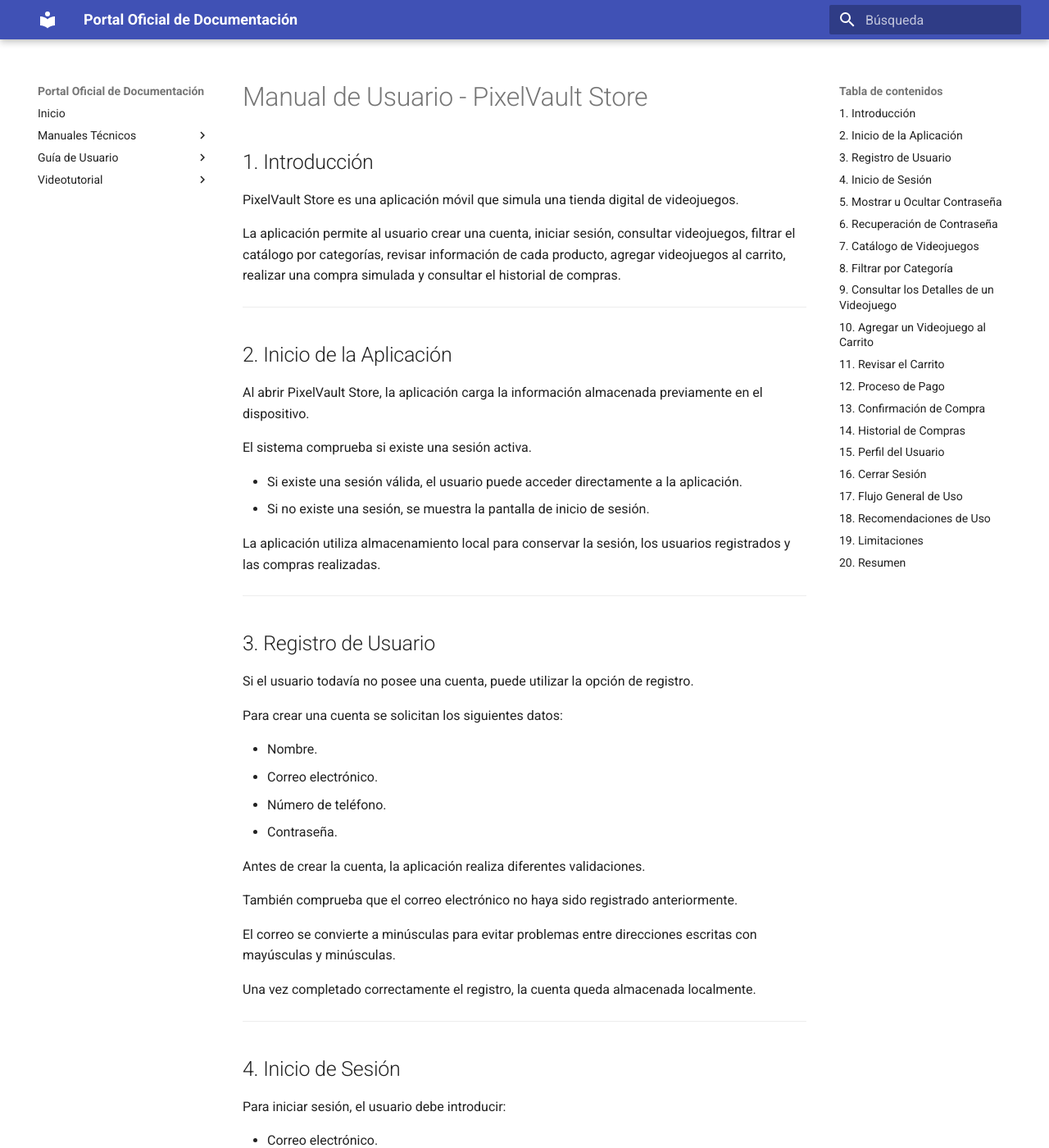
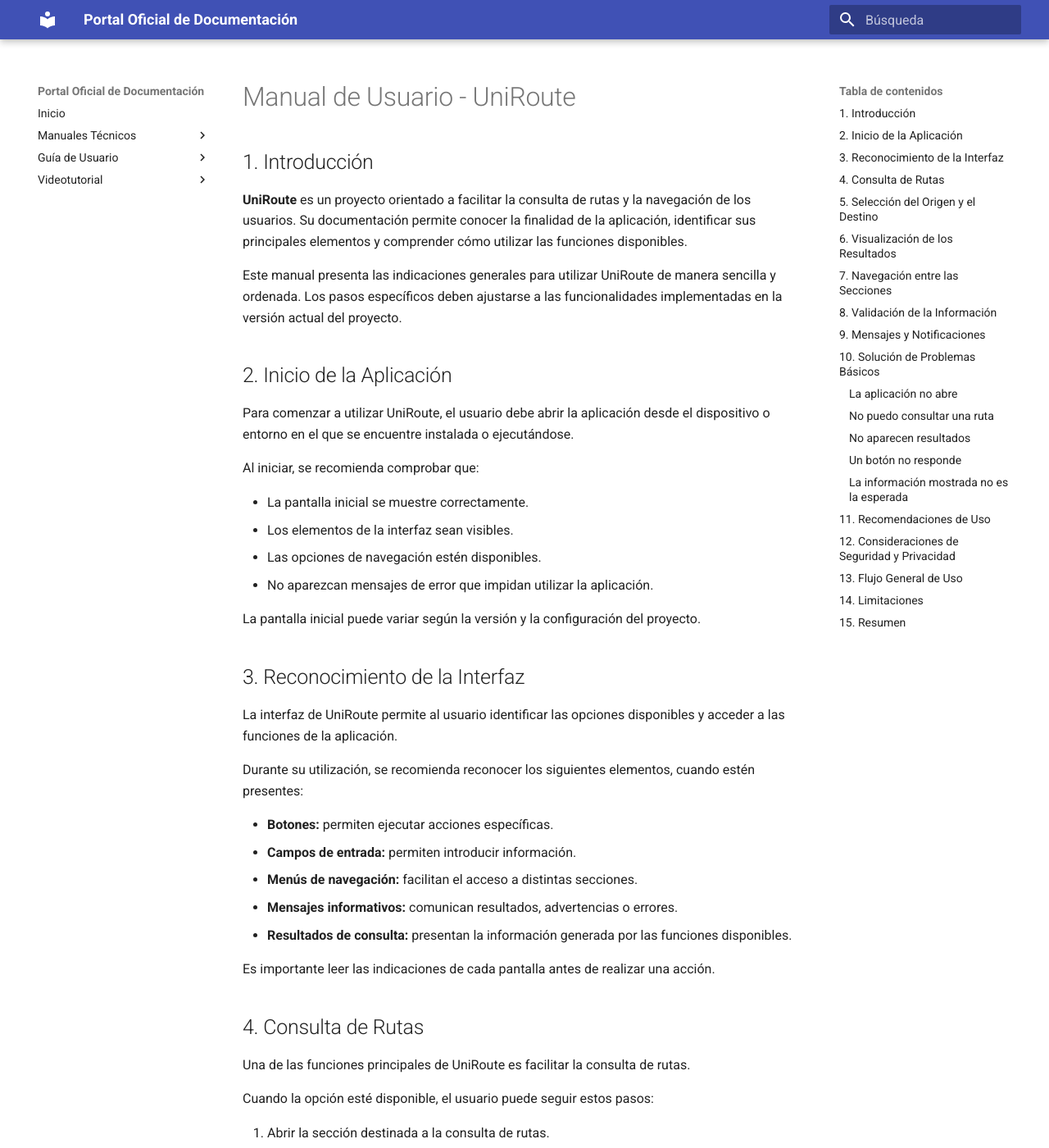
Before and after one commit to meymarroquin2008/Docu_AppMovil_Modulo35, an MkDocs documentation site: the page built from docs/manual_usuario.md, in a window 1280 px wide and 1400 px high. Shown: the whole window at 82% size. Built offline with MkDocs 1.6.1 and Material for MkDocs 9.7.7, drawn with Linux system fonts in a browser that asks for light colours; some of the changed text lies outside the part shown.

Commit message:
docs: adapta manual de usuario a UniRoute

````diff
--- a/docs/manual_usuario.md
+++ b/docs/manual_usuario.md
@@ -1,329 +1,220 @@
-# Manual de Usuario - PixelVault Store
+# Manual de Usuario - UniRoute
 
 ## 1. Introducción
 
-PixelVault Store es una aplicación móvil que simula una tienda digital de videojuegos.
+**UniRoute** es un proyecto orientado a facilitar la consulta de rutas y la navegación de los usuarios. Su documentación permite conocer la finalidad de la aplicación, identificar sus principales elementos y comprender cómo utilizar las funciones disponibles.
 
-La aplicación permite al usuario crear una cuenta, iniciar sesión, consultar videojuegos, filtrar el catálogo por categorías, revisar información de cada producto, agregar videojuegos al carrito, realizar una compra simulada y consultar el historial de compras.
-
----
+Este manual presenta las indicaciones generales para utilizar UniRoute de manera sencilla y ordenada. Los pasos específicos deben ajustarse a las funcionalidades implementadas en la versión actual del proyecto.
 
 ## 2. Inicio de la Aplicación
 
-Al abrir PixelVault Store, la aplicación carga la información almacenada previamente en el dispositivo.
+Para comenzar a utilizar UniRoute, el usuario debe abrir la aplicación desde el dispositivo o entorno en el que se encuentre instalada o ejecutándose.
 
-El sistema comprueba si existe una sesión activa.
+Al iniciar, se recomienda comprobar que:
 
-* Si existe una sesión válida, el usuario puede acceder directamente a la aplicación.
-* Si no existe una sesión, se muestra la pantalla de inicio de sesión.
+- La pantalla inicial se muestre correctamente.
+- Los elementos de la interfaz sean visibles.
+- Las opciones de navegación estén disponibles.
+- No aparezcan mensajes de error que impidan utilizar la aplicación.
 
-La aplicación utiliza almacenamiento local para conservar la sesión, los usuarios registrados y las compras realizadas.
+La pantalla inicial puede variar según la versión y la configuración del proyecto.
 
----
+## 3. Reconocimiento de la Interfaz
 
-## 3. Registro de Usuario
+La interfaz de UniRoute permite al usuario identificar las opciones disponibles y acceder a las funciones de la aplicación.
 
-Si el usuario todavía no posee una cuenta, puede utilizar la opción de registro.
+Durante su utilización, se recomienda reconocer los siguientes elementos, cuando estén presentes:
 
-Para crear una cuenta se solicitan los siguientes datos:
+- **Botones:** permiten ejecutar acciones específicas.
+- **Campos de entrada:** permiten introducir información.
+- **Menús de navegación:** facilitan el acceso a distintas secciones.
+- **Mensajes informativos:** comunican resultados, advertencias o errores.
+- **Resultados de consulta:** presentan la información generada por las funciones disponibles.
 
-* Nombre.
-* Correo electrónico.
-* Número de teléfono.
-* Contraseña.
+Es importante leer las indicaciones de cada pantalla antes de realizar una acción.
 
-Antes de crear la cuenta, la aplicación realiza diferentes validaciones.
+## 4. Consulta de Rutas
 
-También comprueba que el correo electrónico no haya sido registrado anteriormente.
+Una de las funciones principales de UniRoute es facilitar la consulta de rutas.
 
-El correo se convierte a minúsculas para evitar problemas entre direcciones escritas con mayúsculas y minúsculas.
+Cuando la opción esté disponible, el usuario puede seguir estos pasos:
 
-Una vez completado correctamente el registro, la cuenta queda almacenada localmente.
+1. Abrir la sección destinada a la consulta de rutas.
+2. Identificar el campo correspondiente al punto de origen.
+3. Introducir o seleccionar el lugar desde donde desea comenzar.
+4. Identificar el campo correspondiente al destino.
+5. Introducir o seleccionar el lugar al que desea llegar.
+6. Revisar que la información ingresada sea correcta.
+7. Ejecutar la consulta mediante el botón correspondiente.
+8. Esperar a que la aplicación procese la solicitud.
+9. Revisar los resultados que se muestren en pantalla.
 
----
+Las opciones de búsqueda y la forma de seleccionar los lugares dependen de la implementación de UniRoute.
 
-## 4. Inicio de Sesión
+## 5. Selección del Origen y el Destino
 
-Para iniciar sesión, el usuario debe introducir:
+Para consultar una ruta, es necesario identificar los lugares que se desean utilizar como origen y destino, si esta función está disponible.
 
-* Correo electrónico.
-* Contraseña.
+Se recomienda:
 
-La aplicación comprueba que las credenciales coincidan con una cuenta registrada.
+- Introducir correctamente el nombre del lugar.
+- Revisar que el origen corresponda al punto de partida deseado.
+- Comprobar que el destino sea el lugar al que se desea llegar.
+- Corregir los datos si se detecta algún error.
+- Seguir las indicaciones de la aplicación cuando no se encuentre un lugar.
 
-Si los datos son correctos:
+Una selección incorrecta puede producir resultados diferentes de los esperados.
 
-1. Se identifica al usuario.
-2. Se guarda la sesión.
-3. Se establece el usuario como conectado.
-4. Se recuperan sus datos.
-5. Se muestra la pantalla principal.
+## 6. Visualización de los Resultados
 
-Si los datos son incorrectos, la aplicación muestra un mensaje indicando que las credenciales no son válidas.
+Después de realizar una consulta, el usuario debe revisar la información presentada por la aplicación.
 
----
+Según las funciones implementadas, los resultados podrían incluir información sobre la ruta solicitada, indicaciones del recorrido u otros datos relacionados con la consulta.
 
-## 5. Mostrar u Ocultar Contraseña
+Para interpretar los resultados correctamente:
 
-Los campos de contraseña cuentan con una opción para mostrar u ocultar el contenido.
+1. Leer la información que aparece en pantalla.
+2. Comprobar que corresponda al origen y destino seleccionados.
+3. Revisar las indicaciones disponibles.
+4. Identificar cualquier mensaje informativo o advertencia.
+5. Realizar una nueva consulta si los resultados no corresponden a lo esperado.
 
-El usuario puede presionar el icono del ojo para cambiar entre:
+No todas las versiones de UniRoute necesariamente ofrecen las mismas opciones de visualización.
 
-* Contraseña oculta.
-* Contraseña visible.
+## 7. Navegación entre las Secciones
 
-Esta función está disponible durante el inicio de sesión y utiliza iconos de Ionicons.
+Si la aplicación cuenta con varias pantallas o secciones, el usuario puede utilizar los elementos de navegación para acceder a ellas.
 
----
+Para desplazarse correctamente:
 
-## 6. Recuperación de Contraseña
+1. Identificar el menú o los botones disponibles.
+2. Seleccionar la opción deseada.
+3. Esperar a que se muestre la pantalla correspondiente.
+4. Comprobar que el contenido coincida con la opción seleccionada.
+5. Utilizar las opciones de regreso o navegación disponibles para continuar.
 
-PixelVault incluye una opción para recuperar la contraseña.
+Se recomienda evitar presionar repetidamente los botones si la aplicación está procesando una solicitud.
 
-El usuario debe proporcionar:
+## 8. Validación de la Información
 
-* Correo electrónico registrado.
-* Nueva contraseña.
-* Confirmación de la nueva contraseña.
+Antes de realizar una consulta, el usuario debe verificar que los datos introducidos sean correctos.
 
-La aplicación comprueba que el correo exista y que las dos contraseñas coincidan.
+Se recomienda comprobar:
 
-Si la información es correcta, la contraseña se actualiza y los datos se guardan nuevamente.
+- Que los campos obligatorios estén completos.
+- Que los nombres de los lugares estén escritos correctamente.
+- Que se hayan seleccionado las opciones deseadas.
+- Que no existan espacios o datos incorrectos que dificulten la consulta.
 
----
+Si la aplicación muestra un mensaje de validación, se deben seguir las indicaciones proporcionadas para corregir la información.
 
-## 7. Catálogo de Videojuegos
+## 9. Mensajes y Notificaciones
 
-Después de iniciar sesión, el usuario puede consultar el catálogo de videojuegos disponibles.
+Los mensajes que aparecen en la interfaz ayudan al usuario a comprender el estado de una operación.
 
-Cada videojuego contiene información como:
+Estos mensajes pueden informar sobre:
 
-* Nombre.
-* Categoría.
-* Precio.
-* Disponibilidad.
-* Calificación.
-* Descripción.
-* Imagen.
+- La necesidad de completar un campo.
+- La existencia de información incorrecta.
+- El resultado de una consulta.
+- La imposibilidad de realizar una operación.
+- La presencia de un problema durante la ejecución.
 
-El catálogo contiene actualmente **68 videojuegos**.
+Cuando aparezca un mensaje de error, se recomienda leerlo cuidadosamente y corregir los datos o repetir la acción cuando corresponda.
 
----
+## 10. Solución de Problemas Básicos
 
-## 8. Filtrar por Categoría
+### La aplicación no abre
 
-El usuario puede utilizar las categorías disponibles para encontrar videojuegos específicos.
+- Comprobar que la aplicación esté disponible en el dispositivo o entorno utilizado.
+- Intentar abrirla nuevamente.
+- Verificar si aparece algún mensaje de error.
+- Informar del problema si no es posible solucionarlo.
 
-Las categorías son:
+### No puedo consultar una ruta
 
-* Todos.
-* Acción.
-* Aventura.
-* Disparos.
-* Estrategia.
-* Rol.
-* Simulación.
-* Deportes y Conducción.
+- Comprobar que se hayan introducido el origen y el destino.
+- Revisar que los datos sean correctos.
+- Confirmar que se hayan seguido las instrucciones de la pantalla.
+- Intentar nuevamente la consulta.
 
-Al seleccionar una categoría, la aplicación muestra únicamente los videojuegos correspondientes.
+### No aparecen resultados
 
-La opción **Todos** permite volver a visualizar el catálogo completo.
+- Revisar la información ingresada.
+- Comprobar la conexión a Internet si la función depende de ella.
+- Esperar a que termine el procesamiento de la solicitud.
+- Volver a intentarlo si se presenta un error temporal.
 
----
+### Un botón no responde
 
-## 9. Consultar los Detalles de un Videojuego
+- Comprobar que se esté seleccionando el elemento correcto.
+- Esperar unos segundos antes de volver a intentarlo.
+- Verificar si existe algún mensaje informativo.
+- Informar del problema si la opción continúa sin funcionar.
 
-El usuario puede seleccionar un videojuego para consultar información más detallada.
+### La información mostrada no es la esperada
 
-Los datos que pueden visualizarse son:
+- Revisar el origen y el destino seleccionados.
+- Realizar nuevamente la consulta.
+- Comprobar que se haya seleccionado la opción correcta.
 
-* Imagen.
-* Nombre.
-* Categoría.
-* Calificación.
-* Precio.
-* Descripción.
-* Disponibilidad.
+## 11. Recomendaciones de Uso
 
-La información se muestra mediante un modal sin necesidad de abandonar la pantalla principal.
+Para utilizar UniRoute de manera adecuada, se recomienda:
 
----
+- Leer las indicaciones que aparecen en cada pantalla.
+- Introducir información correcta y completa.
+- Revisar el origen y el destino antes de consultar una ruta.
+- Esperar a que finalicen las operaciones.
+- Prestar atención a los mensajes de error.
+- Mantener actualizada la aplicación cuando existan nuevas versiones.
+- Comunicar los errores encontrados para facilitar su corrección.
 
-## 10. Agregar un Videojuego al Carrito
+## 12. Consideraciones de Seguridad y Privacidad
 
-Para comprar un videojuego, el usuario puede agregarlo al carrito.
+Durante el uso de UniRoute, se recomienda:
 
-Antes de agregar el producto, la aplicación comprueba que se encuentre disponible.
+- Proporcionar únicamente la información necesaria para utilizar las funciones disponibles.
+- Revisar los permisos solicitados por la aplicación.
+- Evitar compartir información personal innecesaria.
+- Utilizar conexiones confiables cuando se transmitan datos.
+- Consultar las políticas de privacidad del proyecto, si están disponibles.
 
-Si el producto está disponible, se agrega al carrito.
+El tratamiento de los datos depende de los mecanismos de almacenamiento y de los servicios que realmente utilice la aplicación.
 
-El usuario puede agregar uno o varios videojuegos.
+## 13. Flujo General de Uso
 
----
+El flujo general de consulta de rutas en UniRoute puede representarse de la siguiente manera:
 
-## 11. Revisar el Carrito
+1. Abrir la aplicación.
+2. Identificar las opciones de la interfaz.
+3. Acceder a la función de consulta de rutas, si está disponible.
+4. Seleccionar o introducir el origen.
+5. Seleccionar o introducir el destino.
+6. Revisar la información ingresada.
+7. Ejecutar la consulta.
+8. Revisar los resultados.
+9. Corregir los datos y repetir la consulta si es necesario.
+10. Continuar utilizando las opciones disponibles.
 
-El carrito permite consultar los videojuegos seleccionados antes de realizar la compra.
+## 14. Limitaciones
 
-El usuario puede:
+Las funciones disponibles dependen de la versión actual de UniRoute y de su implementación técnica.
 
-* Ver los productos seleccionados.
-* Eliminar productos.
-* Consultar el total de la compra.
+Antes de utilizar la aplicación, se debe tener en cuenta que:
 
-El total se calcula automáticamente sumando el precio de todos los videojuegos incluidos en el carrito.
+- Las opciones de consulta dependen de las funciones desarrolladas.
+- La disponibilidad de resultados puede depender de los servicios utilizados.
+- Algunas funciones pueden requerir conexión a Internet.
+- La interfaz puede cambiar entre versiones.
+- Las funciones que todavía no estén implementadas no deben considerarse disponibles.
 
-Por ejemplo:
+No se deben asumir características como cuentas de usuario, historial de rutas, seguimiento en tiempo real o almacenamiento de ubicaciones si no han sido verificadas en el proyecto.
 
-```text
-Juego A     $10
-Juego B     $20
-Juego C     $15
-----------------
-Total       $45
-```
+## 15. Resumen
 
-El usuario no necesita introducir manualmente el total.
+UniRoute está orientado a facilitar la consulta de rutas y la navegación entre las opciones disponibles de la aplicación.
 
----
+Para utilizarlo correctamente, el usuario debe reconocer la interfaz, introducir los datos solicitados, revisar los resultados y seguir las indicaciones que aparecen en pantalla.
 
-## 12. Proceso de Pago
-
-PixelVault cuenta con un proceso de pago simulado.
-
-El usuario debe introducir los datos solicitados en el formulario de pago.
-
-La aplicación realiza validaciones para comprobar:
-
-* Que los campos requeridos estén completos.
-* Que el número de tarjeta tenga una longitud válida.
-* Que el CVV tenga la longitud necesaria.
-
-El proceso **no corresponde a un pago bancario real**.
-
-Por seguridad, durante las pruebas no deben utilizarse datos reales de tarjetas.
-
----
-
-## 13. Confirmación de Compra
-
-Después de superar las validaciones del proceso de pago, el usuario puede confirmar la compra.
-
-La aplicación genera automáticamente un número de transacción de **8 dígitos**.
-
-La compra registra información como:
-
-* Productos comprados.
-* Total.
-* Fecha.
-* Mes.
-* Año.
-* Número de transacción.
-
----
-
-## 14. Historial de Compras
-
-El usuario puede consultar las compras realizadas anteriormente.
-
-Las compras se almacenan localmente y están relacionadas con el usuario que realizó la operación.
-
-El historial permite consultar las compras registradas y utiliza la fecha actual para identificar las compras correspondientes al mes y año actuales.
-
----
-
-## 15. Perfil del Usuario
-
-PixelVault cuenta con una sección de perfil.
-
-En esta sección se pueden visualizar los datos asociados con la cuenta que actualmente tiene la sesión iniciada.
-
-La información mostrada corresponde al usuario activo.
-
----
-
-## 16. Cerrar Sesión
-
-El usuario puede cerrar su sesión desde la aplicación.
-
-Al cerrar sesión:
-
-1. Se elimina la sesión activa almacenada.
-2. La aplicación deja de identificar al usuario como conectado.
-3. El usuario regresa a la pantalla correspondiente para iniciar sesión nuevamente.
-
-Cerrar sesión **no elimina la cuenta ni las compras registradas**.
-
----
-
-## 17. Flujo General de Uso
-
-El funcionamiento normal de PixelVault puede resumirse de la siguiente manera:
-
-```text
-Abrir aplicación
-       ↓
-Comprobar sesión
-       ↓
-Iniciar sesión o registrarse
-       ↓
-Acceder al catálogo
-       ↓
-Seleccionar categoría
-       ↓
-Consultar videojuego
-       ↓
-Agregar al carrito
-       ↓
-Revisar carrito
-       ↓
-Calcular total
-       ↓
-Realizar pago simulado
-       ↓
-Confirmar compra
-       ↓
-Generar transacción
-       ↓
-Guardar compra
-       ↓
-Consultar historial
-       ↓
-Cerrar sesión
-```
-
----
-
-## 18. Recomendaciones de Uso
-
-Para utilizar correctamente PixelVault Store se recomienda:
-
-* Utilizar datos de prueba durante las demostraciones.
-* No utilizar información bancaria real.
-* Verificar los datos antes de confirmar una compra.
-* Comprobar que los videojuegos seleccionados estén disponibles.
-* Cerrar sesión cuando termine la utilización de la aplicación en un dispositivo compartido.
-
----
-
-## 19. Limitaciones
-
-PixelVault es un proyecto académico.
-
-Actualmente:
-
-* Utiliza almacenamiento local.
-* No utiliza un servidor Backend.
-* No utiliza una base de datos en la nube.
-* El sistema de pago es simulado.
-* No existe conexión con una plataforma bancaria real.
-
-Estas características podrían ampliarse en futuras versiones del proyecto.
-
----
-
-## 20. Resumen
-
-PixelVault Store permite al usuario gestionar una cuenta, consultar un catálogo de videojuegos, filtrar productos, revisar sus detalles, administrar un carrito, realizar una compra simulada y consultar su historial.
-
-La aplicación utiliza React Native, JavaScript y AsyncStorage para proporcionar estas funcionalidades y conservar información localmente en el dispositivo.
+Este manual sirve como guía general para el uso de UniRoute y debe actualizarse conforme se incorporen o modifiquen las funcionalidades del proyecto.
````
